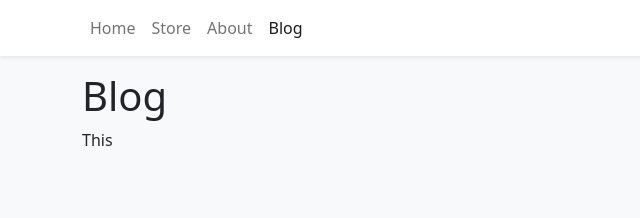
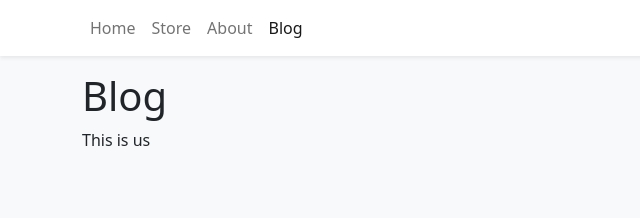
Before and after one commit to David-Koshkadze/react-shopping-cart01, a React (Vite) app: page /blog in a window 1280 px wide. Shown: the top 218 px of the page, without its empty margins (0-640 px from the left). Built offline with nearby package versions, Linux system fonts and the light colour scheme.

Commit message:
commited

```diff
--- a/src/pages/Blog.tsx
+++ b/src/pages/Blog.tsx
@@ -2,7 +2,7 @@ export const Blog = () => {
   return (
     <>
       <h1>Blog</h1>
-      <p>This</p>
+      <p>This is us </p>
     </>
   );
 };
```
